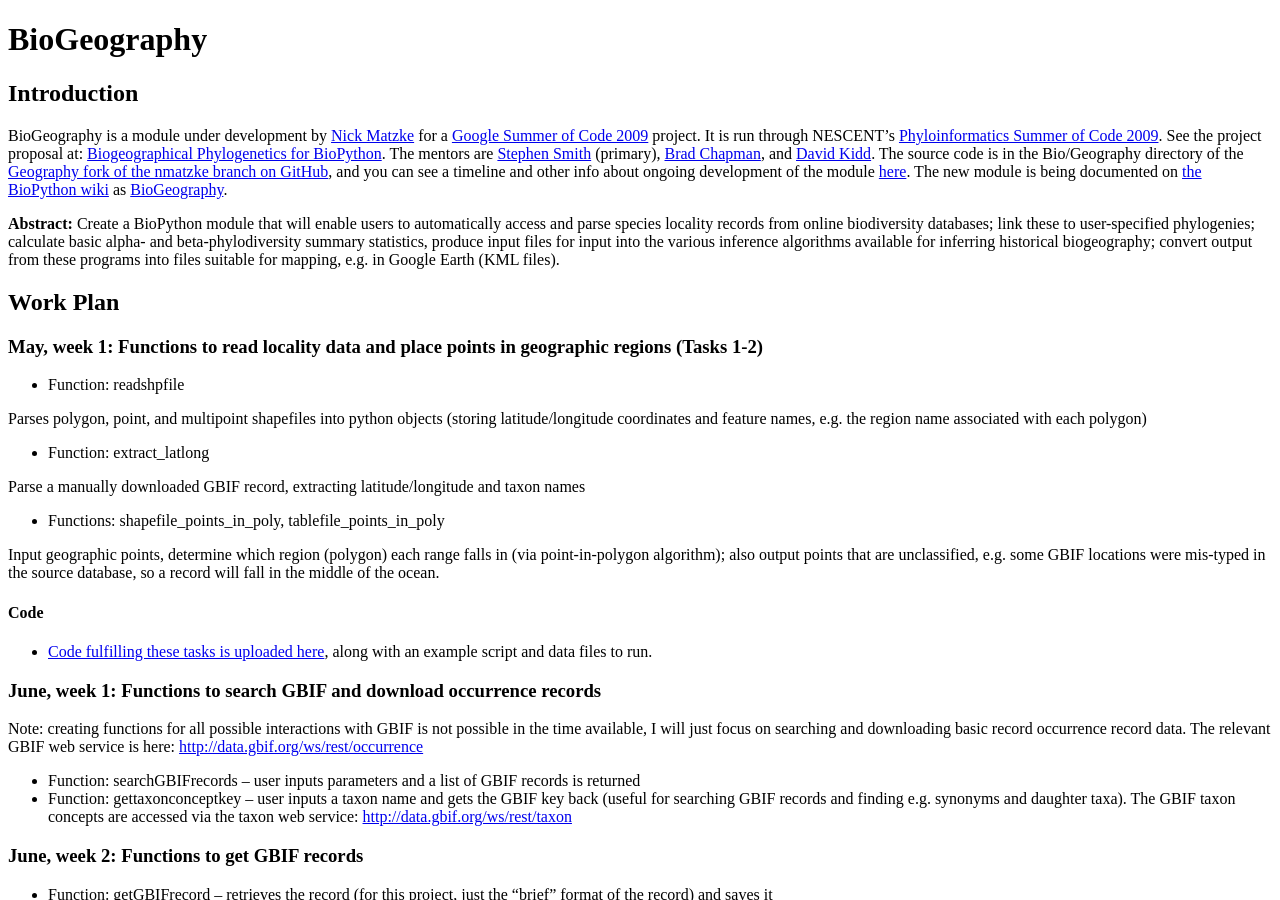
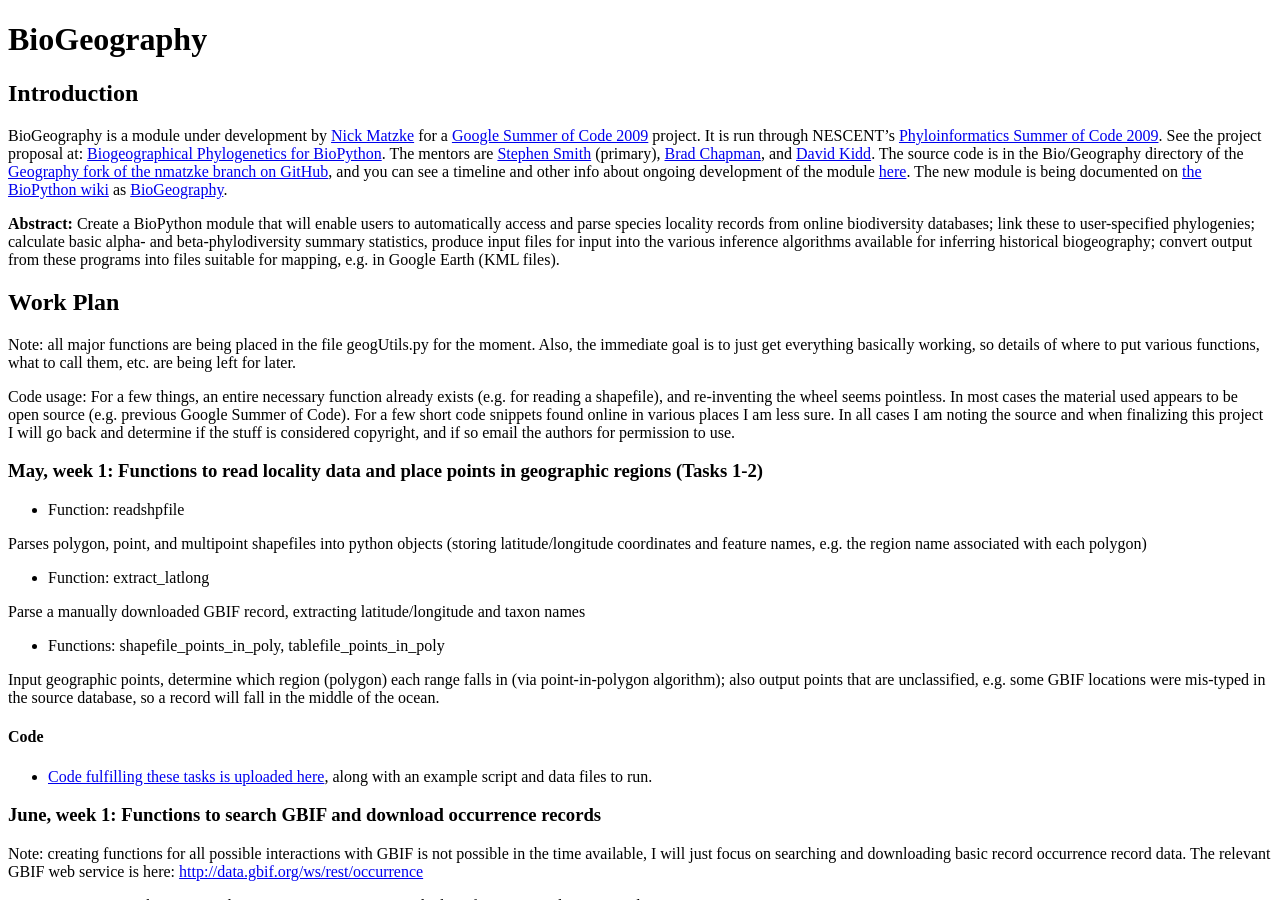
Before and after one commit to biopython/biopython.github.io, a Jekyll site: the page built from wiki/BioGeography.md, in a window 1280 px wide and 900 px high. Built offline with Jekyll 4.4.1, drawn with Linux system fonts in a browser that asks for light colours.

Commit message:
notes on geogUtils

```diff
--- a/wiki/BioGeography.md
+++ b/wiki/BioGeography.md
@@ -36,6 +36,20 @@ these programs into files suitable for mapping, e.g. in Google Earth
 
 Work Plan
 ---------
+
+Note: all major functions are being placed in the file geogUtils.py for
+the moment. Also, the immediate goal is to just get everything basically
+working, so details of where to put various functions, what to call
+them, etc. are being left for later.
+
+Code usage: For a few things, an entire necessary function already
+exists (e.g. for reading a shapefile), and re-inventing the wheel seems
+pointless. In most cases the material used appears to be open source
+(e.g. previous Google Summer of Code). For a few short code snippets
+found online in various places I am less sure. In all cases I am noting
+the source and when finalizing this project I will go back and determine
+if the stuff is considered copyright, and if so email the authors for
+permission to use.
 
 ### May, week 1: Functions to read locality data and place points in geographic regions (Tasks 1-2)
 
```
Also changed, not shown: 1 other file.
